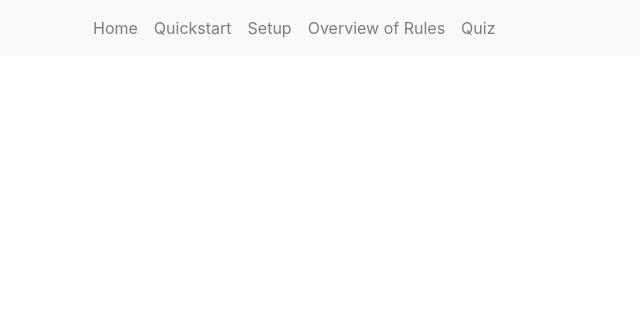
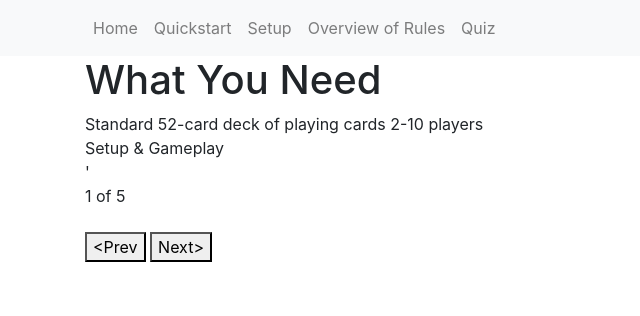
Before and after one commit to rew2155/UI_Group_Project_ERS, a Flask app: page /setup/1 in a window 1280 px wide. Shown: the top 316 px of the page, without its empty margins (0-640 px from the left). Run offline with Flask 3, Linux system fonts and the light colour scheme; some libraries are stand-ins or nearby versions; some web fonts are replaced.

Commit message:
added more lesson info

```diff
--- a/server.py
+++ b/server.py
@@ -158,197 +158,197 @@ lesson_ls = {
     },
     "2":{
         "id": 2,
-        "Title": "",
-        "Subtitle": "",
+        "Title": "Dealing",
+        "Subtitle": "Equally distribute the deck of 52 cards between all players, with the cards face down",
         "Picture" : "",
-        "Category": "",
-        "Status": "",
+        "Category": "Setup & Gameplay",
+        "Status": "2 of 5",
     },
     "3":{
         "id": 3,
-        "Title": "",
-        "Subtitle": "",
+        "Title": "First Move",
+        "Subtitle": "Start by having the player to the left of the dealer reveal the top card from their deck, placing it evenly between all players.",
         "Picture": "",
-        "Category": "",
-        "Status": "",
+        "Category": "Setup & Gameplay",
+        "Status": "3 of 5",
     },
     "4":{
         "id": 4,
-        "Title": "",
-        "Subtitle": "",
+        "Title": "Direction of Gameplay",
+        "Subtitle": "Continue in the clockwise direction",
         "Picture" : "",
-        "Category": "",
-        "Status": "",
+        "Category": "Setup & Gameplay",
+        "Status": "4 of 5",
     },
     "5":{
         "id": 5,
-        "Title": "",
-        "Subtitle": "",
+        "Title": "Overall Goal",
+        "Subtitle": "You want to claim all of the cards",
         "Picture" : "",
-        "Category": "",
-        "Status": "",
+        "Category": "Setup & Gameplay",
+        "Status": "5 of 5",
     },
     "6":{
         "id": 6,
-        "Title": "",
-        "Subtitle":"",
+        "Title": "Slapping Rules",
+        "Subtitle":"Cards can be claimed by slapping the pile at appropriate moments. The first person to slap the pile claims it, and adds it to the bottom of their deck.",
         "Picture":"",
         "Example":"",
-        "Category":"",
-        "Status":"",
+        "Category":"Rules",
+        "Status":"1 of 18",
     },
     "7":{
         "id": 7,
-        "Title": "",
-        "Subtitle":"",
+        "Title": "Slapping Rules: Doubles",
+        "Subtitle":"If two consecutive cards with the same value are played, players may slap and claim the pile. ",
         "Picture":"",
-        "Example":"",
-        "Category":"",
-        "Status":"",
+        "Example":"Ex. one player plays a 6 and the next player also plays a 6",
+        "Category":"Rules",
+        "Status":"2 of 18",
     },
     "8":{
         "id": 8,
-        "Title": "",
-        "Subtitle":"",
+        "Title": "Slapping Rules: Sandwiches",
+        "Subtitle":"Players may slap and claim the pile if two cards of the same value are played with only one card of a different value between them.",
         "Picture":"",
-        "Example":"",
-        "Category":"",
-        "Status":"",
+        "Example":"Ex. one player plays a 7, the next player plays a 4, and the following player plays a 7",
+        "Category":"Rules",
+        "Status":"3 of 18",
     },
     "9":{
         "id": 9,
-        "Title": "",
-        "Subtitle":"",
+        "Title": "Slapping Rules: Marriages",
+        "Subtitle":"Players may slap and claim the pile if a King and Queen are played consecutively, in any order.",
         "Picture":"",
-        "Example":"",
-        "Category":"",
-        "Status":"",
+        "Example":"Ex. one player plays a Queen and the next player plays a King",
+        "Category":"Rules",
+        "Status":"4 of 18",
     },
     "10":{
         "id": 10,
-        "Title": "",
-        "Subtitle":"",
+        "Title": "Slapping Rules: Sums of 10",
+        "Subtitle":"Players may slap and claim the pile if the value of two consecutive cards adds up to 10.",
         "Picture":"",
-        "Example":"",
-        "Category":"",
-        "Status":"",
+        "Example":"Ex. one player plays a 3 and the next player plays a 7",
+        "Category":"Rules",
+        "Status":"5 of 18",
     },
     "11":{
         "id": 11,
-        "Title": "",
-        "Subtitle":"",
+        "Title": "Slapping Rules: Blocking",
+        "Subtitle":"If any of the previously described slapping situations occurs, the next player can block by playing another card before other players have a chance to slap.",
         "Picture":"",
-        "Example":"",
-        "Category":"",
-        "Status":"",
+        "Example":"Ex. there is a double 7 in the pile, but the following player plays a 2 before anybody can slap",
+        "Category":"Rules",
+        "Status":"6 of 18",
     },
     "12":{
         "id": 12,
-        "Title": "",
-        "Subtitle":"",
+        "Title": "Slapping Rules: Penalty",
+        "Subtitle":"If any player falsely slaps, they must discard the top card from their deck and place it at the bottom of the pile, face up.",
         "Picture":"",
-        "Example":"",
-        "Category":"",
-        "Status":"",
+        "Example":"Ex. a player slaps the pile with an 8 and a 3 at the top",
+        "Category":"Rules",
+        "Status":"7 of 18",
     },
     "13":{
         "id": 13,
-        "Title": "",
-        "Subtitle":"",
+        "Title": "Slapping Rules: Slapped at the Same Time?",
+        "Subtitle":"If you cannot determine who slapped first, the person with the most fingers on the pile claims it. ",
         "Picture":"",
         "Example":"",
-        "Category":"",
-        "Status":"",
+        "Category":"Rules",
+        "Status":"8 0f 18",
     },
     "14":{
         "id": 14,
-        "Title": "",
-        "Subtitle":"",
+        "Title": "Face Cards and Aces",
+        "Subtitle":"Face cards and aces provide players new opportunities to claim cards!",
         "Picture":"",
         "Example":"",
-        "Category":"",
-        "Status":"",
+        "Category":"Rules",
+        "Status":"9 of 18",
     },
     "15":{
         "id": 15,
-        "Title": "",
-        "Subtitle":"",
+        "Title": "Face Cards and Aces: Extra Turns",
+        "Subtitle":"When face cards and aces are played, each one implies a different number of turns the next player gets to try to play another face card or ace.",
         "Picture":"",
         "Example":"",
-        "Category":"",
-        "Status":"",
+        "Category":"Rules",
+        "Status":"10 of 18",
     },
     "16":{
         "id": 16,
-        "Title": "",
-        "Subtitle":"",
+        "Title": "Face Cards and Aces: Jacks",
+        "Subtitle":"When a Jack is played, the next player gets 1 turn to play another face card or ace.",
         "Picture":"",
         "Example":"",
-        "Category":"",
-        "Status":"",
+        "Category":"Rules",
+        "Status":"11 of 18",
     },
     "17":{
         "id": 17,
-        "Title": "",
-        "Subtitle":"",
+        "Title": "Face Cards and Aces: Queens",
+        "Subtitle":"When a Queen is played, the next player gets 2 turns to play another face card or ace.",
         "Picture":"",
         "Example":"",
-        "Category":"",
-        "Status":"",
+        "Category":"Rules",
+        "Status":"12 of 18",
     },
     "18":{
         "id": 18,
-        "Title": "",
-        "Subtitle":"",
+        "Title": "Face Cards and Aces: Kings",
+        "Subtitle":"When a King is played, the next player gets 3 turns to play another face card or ace,",
         "Picture":"",
         "Example":"",
-        "Category":"",
-        "Status":"",
+        "Category":"Rules",
+        "Status":"13 of 18",
     },
     "19":{
         "id": 19,
-        "Title": "",
-        "Subtitle":"",
+        "Title": "Face Cards and Aces: Aces",
+        "Subtitle":"When an Ace is played, the next player gets 4 turns to play another face card or ace.",
         "Picture":"",
         "Example":"",
-        "Category":"",
-        "Status":"",
+        "Category":"Rules",
+        "Status":"14 of 18",
     },
     "20":{
         "id": 20,
-        "Title": "",
-        "Subtitle":"",
+        "Title": "Face Cards and Aces: Turnout",
+        "Subtitle":"When a player is unsuccessful at playing another face card or ace within their extra turns, the most recent person to play a face card or ace picks up the pile.",
         "Picture":"",
         "Example":"",
-        "Category":"",
-        "Status":"",
+        "Category":"Rules",
+        "Status":"15 of 18",
     },
     "21":{
         "id": 21,
-        "Title": "",
-        "Subtitle":"",
+        "Title": "Face Cards and Aces: Running Out of Cards",
+        "Subtitle":"If a player runs out of cards during their chain of extra turns, the following player picks up where this player left off.",
         "Picture":"",
         "Example":"",
-        "Category":"",
-        "Status":"",
+        "Category":"Rules",
+        "Status":"16 of 18",
     },
     "22":{
         "id": 22,
-        "Title": "",
-        "Subtitle":"",
+        "Title": "Face Cards and Slapping",
+        "Subtitle":"If an opportunity to slap arises within a chain of extra turns, players may interrupt the extra turns and slap and claim the pile.",
         "Picture":"",
         "Example":"",
-        "Category":"",
-        "Status":"",
+        "Category":"Rules",
+        "Status":"17 of 18",
     },
     "23":{
         "id": 23,
-        "Title": "",
-        "Subtitle":"",
+        "Title": "Running out of Cards",
+        "Subtitle":"If a player runs out of cards, they are not disqualified! They still have the opportunity to slap the pile, claim cards, and return to normal gameplay.",
         "Picture":"",
         "Example":"",
-        "Category":"",
-        "Status":"",
+        "Category":"Rules",
+        "Status":"18 of 18",
     }
 }
 
--- a/static/layout.js
+++ b/static/layout.js
@@ -0,0 +1,24 @@
+$(document).ready(function(){
+// Get the current question ID
+let currentPath = window.location.pathname;
+let lesson_id = currentPath.split("/setup/")[1];
+lesson_id = parseInt(lesson_id);
+
+// Function to handle navigation to the previous question
+$('#prev').click(function() {
+    let prevLessonID = lesson_id - 1;
+    if (prevLessonID > 0) {
+        window.location.href = '/setup/' + prevLessonID;
+    } else {
+        window.location.href = window.location.href.split('/setup/')[0];
+    }
+});
+
+// Function to handle navigation to the next question
+$('#next').click(function() {
+    let nextLessonID = lesson_id + 1;
+    if (nextQuestionID <= 23) { // Assuming there are 10 questions in total
+        window.location.href = '/setup/' + nextLessonID;
+    }
+});
+});
--- a/templates/learn.html
+++ b/templates/learn.html
@@ -1,5 +1,34 @@
 {% extends "layout.html" %}
 
 {% block content%}
+<!DOCTYPE html>
+<html lang="en">
+<head>
+    <meta charset="UTF-8">
+    <meta name="viewport" content="width=device-width, initial-scale=1.0">
+    <script src="http://code.jquery.com/jquery-3.3.1.min.js"></script>
+    <script src="https://code.jquery.com/ui/1.12.0/jquery-ui.min.js"></script>
+    <link rel="stylesheet" href="http://code.jquery.com/ui/1.12.1/themes/base/jquery-ui.css">
+    <script type="text/javascript" src="{{ url_for('static', filename = 'layout.js') }}"></script>
+    <link rel="stylesheet" href="{{url_for('static', filename='main.css')}}">
+</head>
+<body>
+        <h1>{{ lesson['Title'] }}</h1>
+        <div>
+            {{ lesson['Subtitle'] }}
+        </div>
+        <div>
+            {{ lesson['Category'] }}
+        </div>
+        '<div>
+            {{ lesson['Status'] }}
+        </div>
+
+        <br>
+        <button id="prev">&lt;Prev</button>
+        <button id="next">Next&gt;</button>
+    </main>
+</body>
+</html>
 
 {% endblock %}
```
